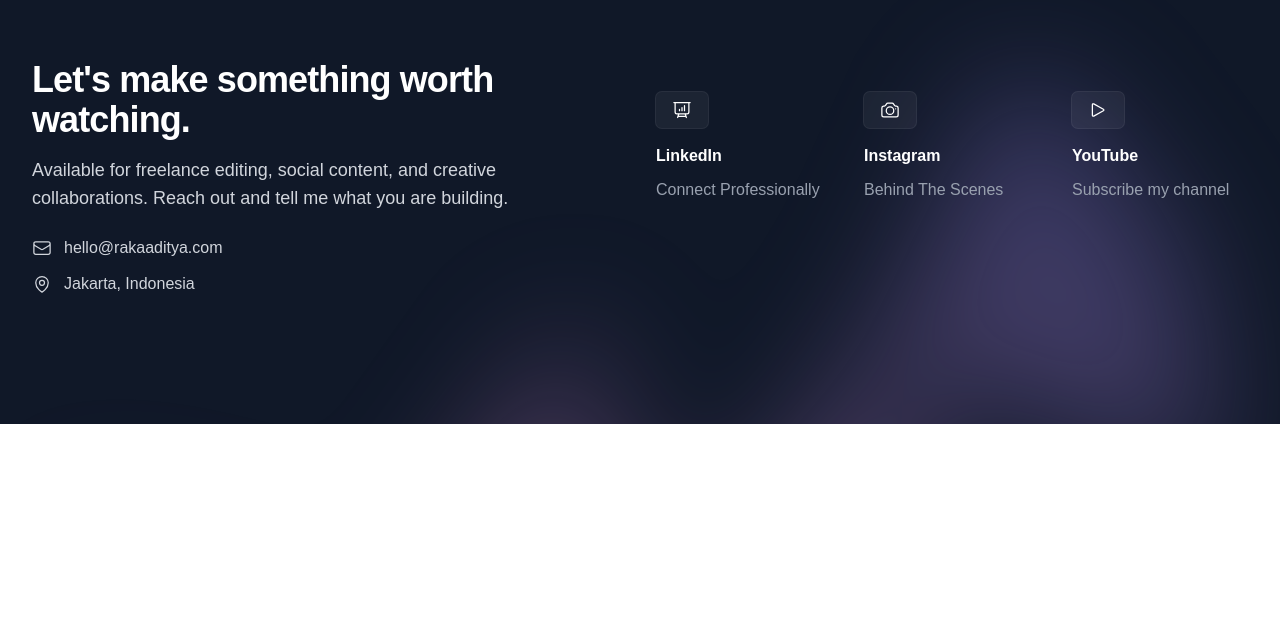
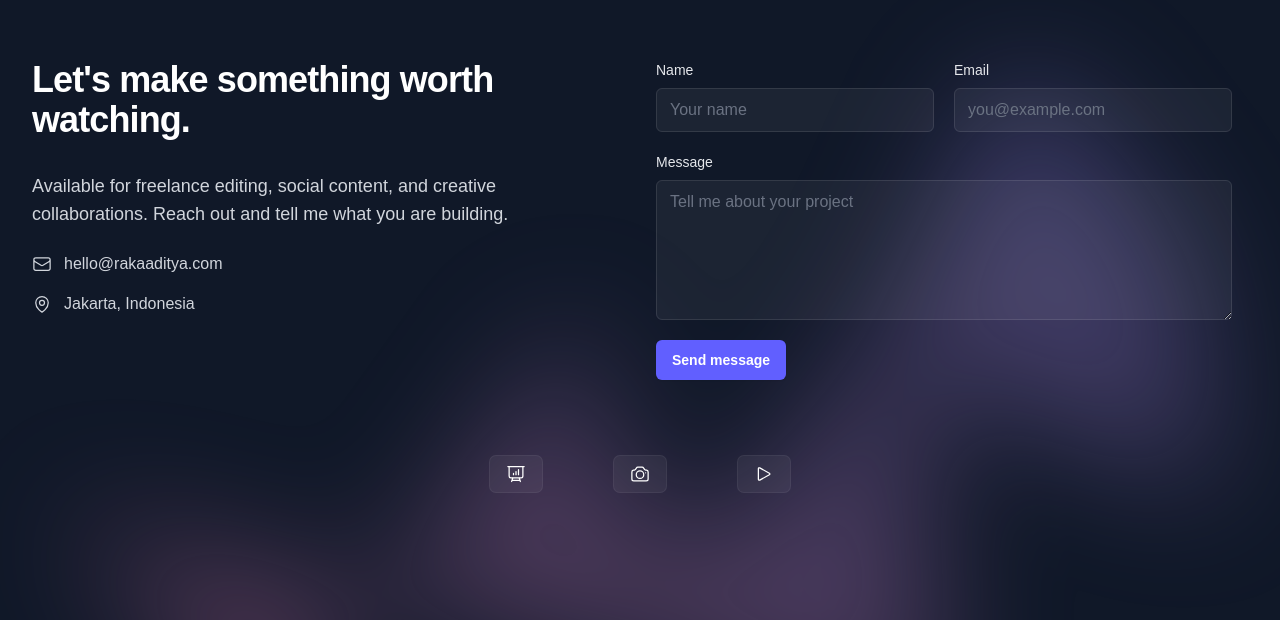
Before and after one commit to jaz-academy/portfolio, a Next.js app: page / in a window 1280 px wide. Shown: the part 4188-4808 px from the top of the page. Before the commit the page ends 4612 px from the top, so only its background shows below. Built offline with nearby package versions, Linux system fonts and the light colour scheme.

Commit message:
feat: contact form di footer

```diff
--- /dev/null
+++ b/components/ContactForm.tsx
@@ -0,0 +1,149 @@
+"use client";
+
+import { useState, type ChangeEvent, type FormEvent } from "react";
+import { profile } from "@/data/portfolio";
+
+interface ContactFormData {
+  name: string;
+  email: string;
+  message: string;
+}
+
+type FormStatus = "idle" | "success" | "error";
+
+const initialFormData: ContactFormData = {
+  name: "",
+  email: "",
+  message: "",
+};
+
+export default function ContactForm() {
+  const [formData, setFormData] = useState<ContactFormData>(initialFormData);
+  const [status, setStatus] = useState<FormStatus>("idle");
+  const [errorMessage, setErrorMessage] = useState("");
+
+  const handleChange = (
+    event: ChangeEvent<HTMLInputElement | HTMLTextAreaElement>,
+  ) => {
+    const { name, value } = event.target;
+
+    setFormData((currentData) => ({
+      ...currentData,
+      [name]: value,
+    }));
+    setStatus("idle");
+    setErrorMessage("");
+  };
+
+  const handleSubmit = (event: FormEvent<HTMLFormElement>) => {
+    event.preventDefault();
+
+    const name = formData.name.trim();
+    const email = formData.email.trim();
+    const message = formData.message.trim();
+
+    if (!name || !email || !message) {
+      setStatus("error");
+      setErrorMessage("Lengkapi nama, email, dan pesan terlebih dahulu.");
+      return;
+    }
+
+    if (!/^[^\s@]+@[^\s@]+\.[^\s@]+$/.test(email)) {
+      setStatus("error");
+      setErrorMessage("Masukkan alamat email yang valid.");
+      return;
+    }
+
+    const subject = encodeURIComponent(`Portfolio inquiry from ${name}`);
+    const body = encodeURIComponent(
+      `Nama: ${name}\nEmail: ${email}\n\nPesan:\n${message}`,
+    );
+
+    window.location.href = `mailto:${profile.email}?subject=${subject}&body=${body}`;
+    setFormData(initialFormData);
+    setStatus("success");
+  };
+
+  return (
+    <form
+      onSubmit={handleSubmit}
+      noValidate
+      className="max-w-xl space-y-5"
+      aria-describedby="contact-form-status"
+    >
+      <div className="grid gap-5 sm:grid-cols-2">
+        <div>
+          <label
+            htmlFor="contact-name"
+            className="block text-sm font-medium text-gray-200"
+          >
+            Name
+          </label>
+          <input
+            id="contact-name"
+            name="name"
+            type="text"
+            value={formData.name}
+            onChange={handleChange}
+            autoComplete="name"
+            className="mt-2 block w-full rounded-md bg-white/5 px-3.5 py-2.5 text-white outline-1 -outline-offset-1 outline-white/10 placeholder:text-gray-500 focus:outline-2 focus:-outline-offset-2 focus:outline-indigo-500"
+            placeholder="Your name"
+          />
+        </div>
+        <div>
+          <label
+            htmlFor="contact-email"
+            className="block text-sm font-medium text-gray-200"
+          >
+            Email
+          </label>
+          <input
+            id="contact-email"
+            name="email"
+            type="email"
+            value={formData.email}
+            onChange={handleChange}
+            autoComplete="email"
+            className="mt-2 block w-full rounded-md bg-white/5 px-3.5 py-2.5 text-white outline-1 -outline-offset-1 outline-white/10 placeholder:text-gray-500 focus:outline-2 focus:-outline-offset-2 focus:outline-indigo-500"
+            placeholder="you@example.com"
+          />
+        </div>
+      </div>
+      <div>
+        <label
+          htmlFor="contact-message"
+          className="block text-sm font-medium text-gray-200"
+        >
+          Message
+        </label>
+        <textarea
+          id="contact-message"
+          name="message"
+          rows={5}
+          value={formData.message}
+          onChange={handleChange}
+          className="mt-2 block w-full resize-y rounded-md bg-white/5 px-3.5 py-2.5 text-white outline-1 -outline-offset-1 outline-white/10 placeholder:text-gray-500 focus:outline-2 focus:-outline-offset-2 focus:outline-indigo-500"
+          placeholder="Tell me about your project"
+        />
+      </div>
+      <button
+        type="submit"
+        className="rounded-md bg-indigo-500 px-4 py-2.5 text-sm font-semibold text-white shadow-xs transition hover:bg-indigo-400 focus-visible:outline-2 focus-visible:outline-offset-2 focus-visible:outline-indigo-500"
+      >
+        Send message
+      </button>
+      <p
+        id="contact-form-status"
+        role={status === "error" ? "alert" : "status"}
+        className={
+          status === "error"
+            ? "text-sm text-red-300"
+            : "text-sm text-emerald-300"
+        }
+      >
+        {status === "error" && errorMessage}
+        {status === "success" && "Your email app is ready with the message."}
+      </p>
+    </form>
+  );
+}
--- a/components/Footer.tsx
+++ b/components/Footer.tsx
@@ -1,5 +1,6 @@
 import { EnvelopeIcon, MapPinIcon } from "@heroicons/react/24/outline";
 import { profile, socialLinks } from "@/data/portfolio";
+import ContactForm from "@/components/ContactForm";
 
 export default function Footer() {
   return (
@@ -17,11 +18,11 @@ export default function Footer() {
             >
               Let&apos;s make something worth watching.
             </h2>
-            <p className="mt-4 text-lg text-gray-300">
+            <p className="mt-8 text-lg text-gray-300">
               Available for freelance editing, social content, and creative
               collaborations. Reach out and tell me what you are building.
             </p>
-            <address className="mt-6 flex flex-col gap-3 not-italic text-base text-gray-300">
+            <address className="mt-6 flex flex-col gap-4 not-italic text-base text-gray-300">
               <a
                 className="flex items-center gap-3 hover:text-white"
                 href="mailto:hello@rakaaditya.com"
@@ -35,30 +36,27 @@ export default function Footer() {
               </span>
             </address>
           </div>
-          <dl className="grid grid-cols-1 gap-x-8 gap-y-10 sm:grid-cols-3 lg:pt-2 mt-6">
-            {socialLinks.map((link) => (
-              <div className="flex flex-col items-start" key={link.id}>
-                <div className="rounded-md bg-white/5 py-2 px-4 ring-1 ring-white/10">
-                  <span className="text-xl text-white" aria-hidden="true">
-                    {link.icon && <link.icon className="size-5" />}
-                  </span>
-                </div>
-                <dt className="mt-4 text-base font-semibold text-white">
-                  {link.label}
-                </dt>
-                <dd className="mt-2 text-base/7 text-gray-400">
+          <div className="">
+            <ContactForm />
+          </div>
+        </div>
+        <div className="grid grid-cols-1 gap-x-8 gap-y-10 sm:grid-cols-3 px-[36%] mt-14">
+          {socialLinks.map((link) => (
+            <div className="flex flex-col items-center" key={link.id}>
+              <div className="rounded-md bg-white/5 py-2 px-4 ring-1 ring-white/10">
+                <span className="text-xl text-white" aria-hidden="true">
                   <a
                     href={link.href}
                     target="_blank"
                     rel="noreferrer"
                     className="hover:text-white"
                   >
-                    {link.description}
+                    {link.icon && <link.icon className="size-5" />}
                   </a>
-                </dd>
+                </span>
               </div>
-            ))}
-          </dl>
+            </div>
+          ))}
         </div>
       </div>
       <div
```
